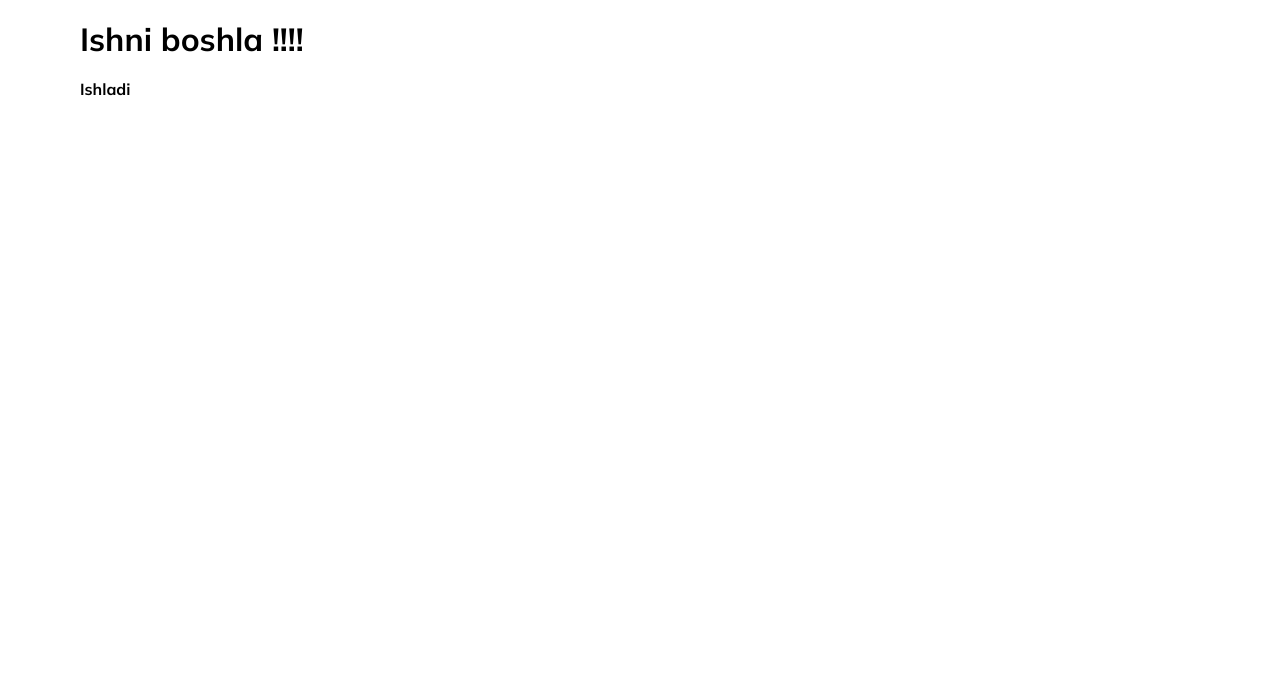
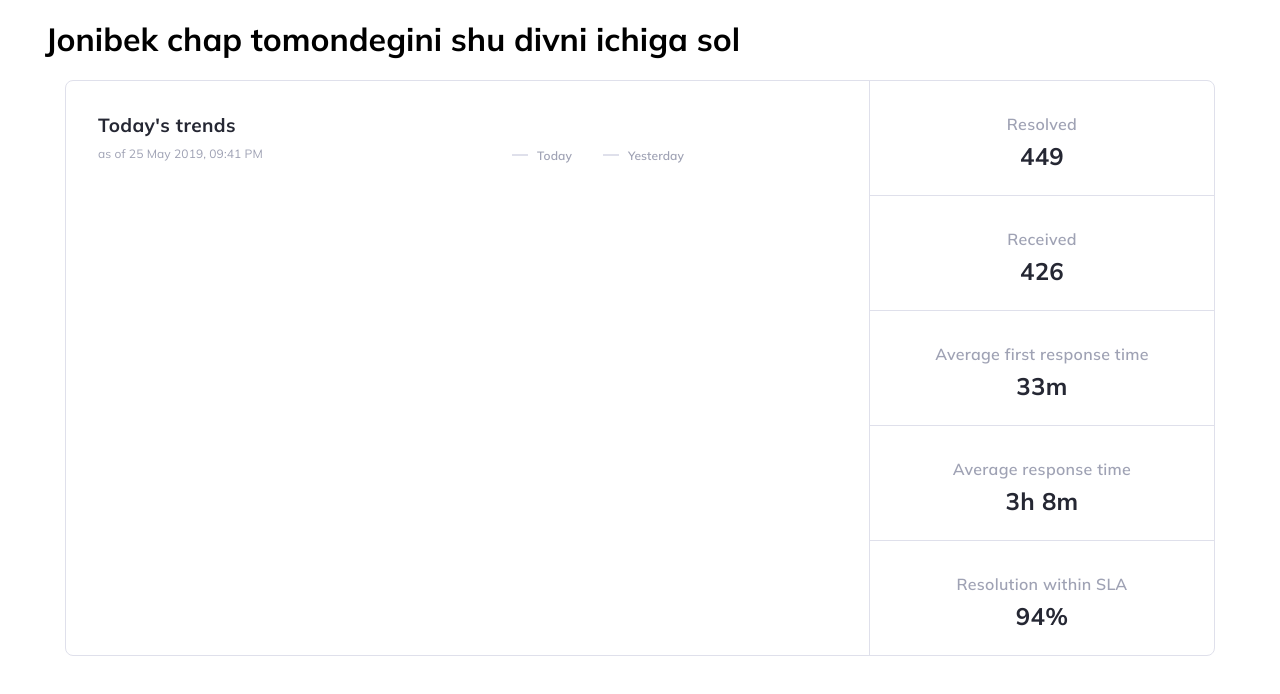
Before and after one commit to asadbekded/5-oy-3-dars, a React (Create React App) app: page / in a window 1280 px wide. Shown: the top 694 px of the page. Built offline with nearby package versions, Linux system fonts and the light colour scheme.

Commit message:
Add  new change

```diff
--- a/src/App.js
+++ b/src/App.js
@@ -3,8 +3,12 @@ import { Trends } from './components';
 function App() {
   return (
     <div className="container">
-      <h1>Ishni boshla !!!!</h1>
-      <Trends/>
+      <div className='ultra-content'>
+        <div><h1>Jonibek chap tomondegini shu divni ichiga sol</h1></div>
+        <div>
+          <Trends/>
+        </div>
+      </div>
     </div>
   );
 };
--- a/src/assets/styles/index.css
+++ b/src/assets/styles/index.css
@@ -405,7 +405,7 @@ main{
 
 .container{
    width: 100%;
-   max-width: 1160px;
+   max-width: 1230px;
    margin: 0px auto;
    padding: 0px 20px;
 }
--- a/src/components/Trends/Trends.css
+++ b/src/components/Trends/Trends.css
@@ -0,0 +1,93 @@
+.trends-content{
+   display: flex;
+   align-items: flex-start;
+   justify-content: space-between;
+   background-color: #FFFFFF;
+   border: 1px solid #DFE0EB;
+   border-radius: 8px;
+   margin-bottom: 30px;
+}
+.today-box{
+   width: 100%;
+   max-width: 650px;
+   padding: 32px;
+}
+.today-title{
+   margin: 0px;
+   font-weight: 700;
+   font-size: 19px;
+   line-height: 24px;
+   letter-spacing: 0.4px;
+   color: #252733;
+   margin-bottom: 8px;
+}
+.just-box{
+   display: flex;
+   align-items: center;
+   justify-content: space-between;
+}
+.today-time{
+   font-weight: 400;
+   font-size: 12px;
+   line-height: 16px;
+   letter-spacing: 0.1px;
+   color: #9FA2B4;
+   margin: 0px;
+}
+.today-wed{
+   position: relative;
+   font-weight: 600;
+   font-size: 12px;
+   line-height: 15px;
+   letter-spacing: 0.1px;
+   color: #9FA2B4;
+}
+.today-wed + .today-wed{
+   margin-left: 56px;
+}
+.today-wed::before{
+   position: absolute;
+   width: 16px;
+   height: 2px;
+   left: -25px;
+   top: 6px;
+   background-color: #DFE0EB;
+   content: '';
+}
+.resolve-box{
+   width: 100%;
+   max-width: 345px;
+   border-left: 1px solid #DFE0EB;
+}
+.resolve-list{
+   margin: 0px;
+   padding: 0px;
+   list-style: none;
+}
+.resolv-item{
+   padding: 32px 32px 24px;
+   text-align: center;
+}
+.resolv-item + .resolv-item{
+   border-top: 1px solid #DFE0EB;
+}
+
+.resolve-title{
+   font-weight: 600;
+   font-size: 16px;
+   line-height: 22px;
+   text-align: center;
+   letter-spacing: 0.3px;
+   color: #9FA2B4;
+   margin: 0px;
+   margin-bottom: 6px;
+}
+.resolve-str{
+   margin: 0px;
+   font-weight: 700;
+   font-size: 24px;
+   line-height: 30px;
+   text-align: center;
+   letter-spacing: 0.3px;
+   color: #252733;
+}
--- a/src/components/Trends/Trends.js
+++ b/src/components/Trends/Trends.js
@@ -1,7 +1,61 @@
 import './Trends.css';
 
 export const Trends = () => {
+
+   const resolved = [
+      {
+         id: 1,
+         text: 'Resolved',
+         num: '449',
+      },
+      {
+         id: 2,
+         text: 'Received',
+         num: '426',
+      },
+      {
+         id: 3,
+         text: 'Average first response time',
+         num: '33m',
+      },
+      {
+         id: 4,
+         text: 'Average response time',
+         num: '3h 8m',
+      },
+      {
+         id: 5,
+         text: 'Resolution within SLA',
+         num: '94%',
+      },
+   ]
+
    return(
-      <h4>Ishladi</h4>
+     <div className='container'>
+       <div className='trends-content'>
+         <div className='today-box'>
+            <h4 className='today-title'>Today's trends</h4>
+            <div className='just-box'>
+               <p className='today-time'>as of 25 May 2019, 09:41 PM</p>
+               <div>
+                  <span className='today-wed'>Today</span>
+                  <span className='today-wed'>Yesterday</span>
+               </div>
+            </div>
+         </div>
+         <div className='resolve-box'>
+            <ul className='resolve-list'>
+               {
+                  resolved.map(el => (
+                     <li className='resolv-item'>
+                        <h4 className='resolve-title'>{el.text}</h4>
+                        <strong className='resolve-str'>{el.num}</strong>
+                     </li>
+                  ))
+               }
+            </ul>
+         </div>
+       </div>
+     </div>
    )
 };
```
Also changed, not shown: public/index.html (+0 -23 lines).
